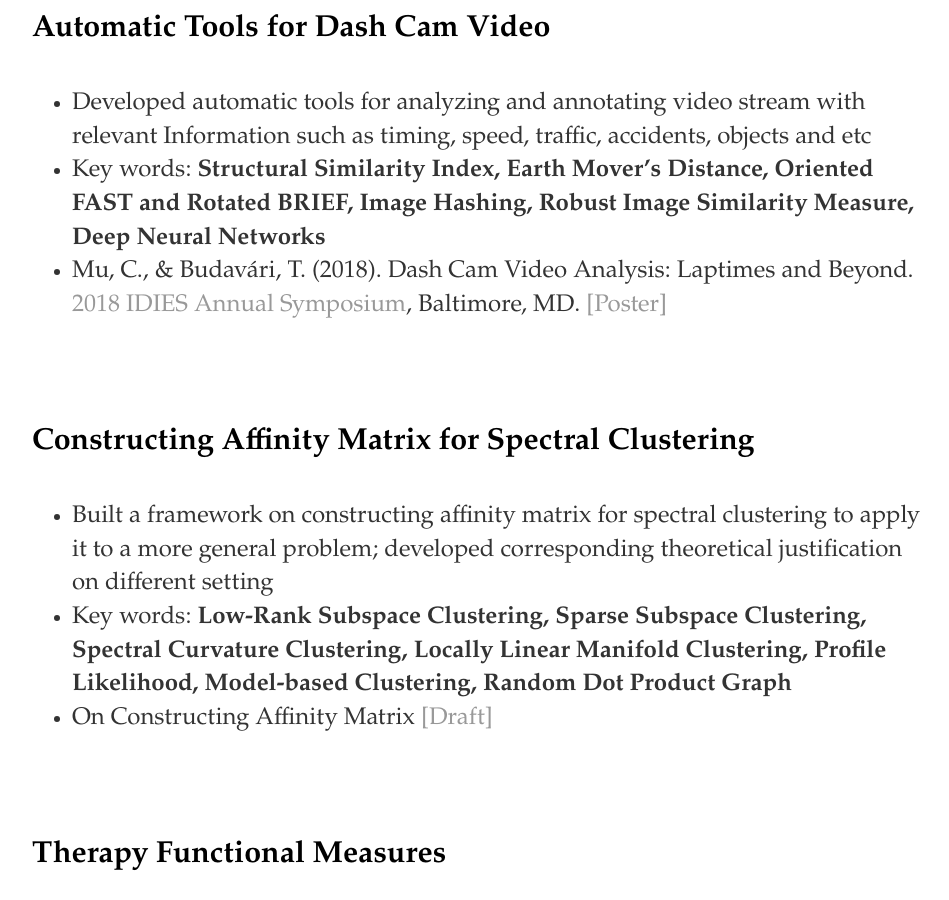
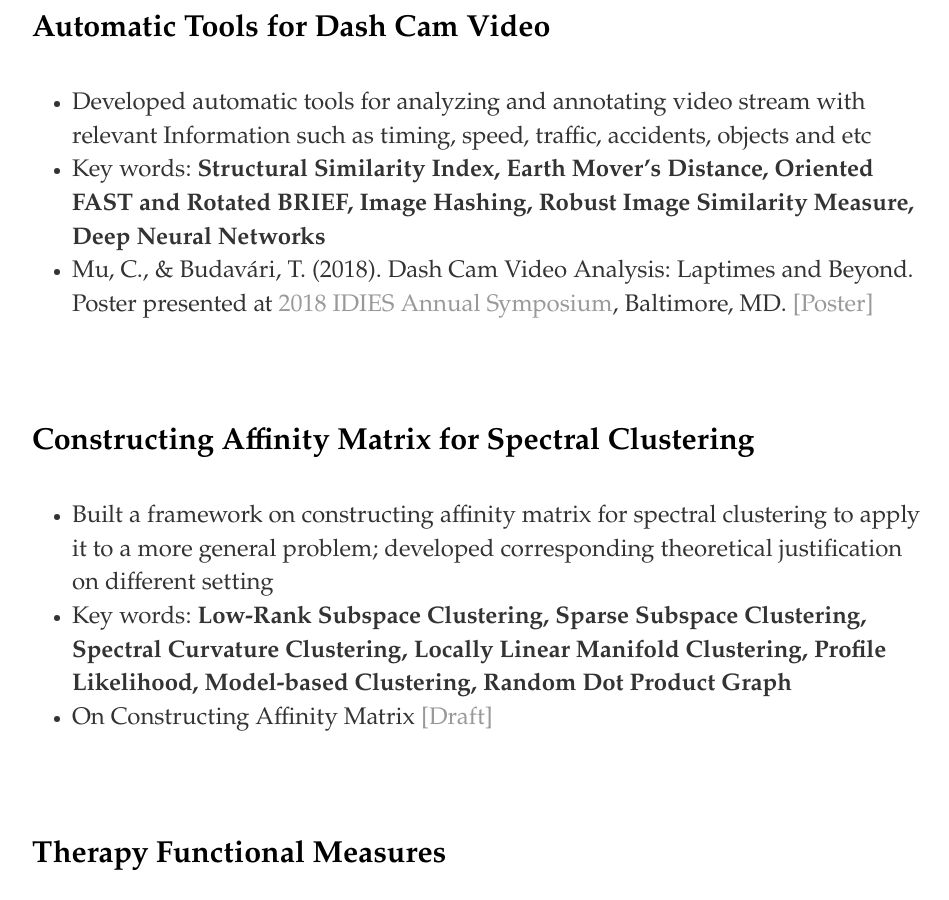
Before and after one commit to CongM/CongM.github.io, a Jekyll site: the page built from research/index.html, in a window 1280 px wide and 900 px high, scrolled down 735 px. Shown: the whole window, without its empty margins (160-1109 px from the left). Built offline with Jekyll 4.4.1, drawn with Linux system fonts in a browser that asks for light colours.

Commit message:
Update index.html

```diff
--- a/research/index.html
+++ b/research/index.html
@@ -18,7 +18,7 @@
 	<ul>
 		<li>Developed automatic tools for analyzing and annotating video stream with relevant Information such as timing, speed, traffic, accidents, objects and etc</li>
 		<li>Key words: <b>Structural Similarity Index, Earth Mover’s Distance, Oriented FAST and Rotated BRIEF, Image Hashing, Robust Image Similarity Measure, Deep Neural Networks</b></li>
-		<li>Mu, C., & Budavári, T. (2018). Dash Cam Video Analysis: Laptimes and Beyond. <a href="http://idies.jhu.edu/presentation/dash-cam-video-analysis-laptimes-and-beyond/" target="_blank">2018 IDIES Annual Symposium</a>, Baltimore, MD. <a href="/research/Dash Cam Video Analysis - Laptimes and Beyond.pdf" target="_blank">[Poster]</a></li>
+		<li>Mu, C., & Budavári, T. (2018). Dash Cam Video Analysis: Laptimes and Beyond. Poster presented at <a href="http://idies.jhu.edu/presentation/dash-cam-video-analysis-laptimes-and-beyond/" target="_blank">2018 IDIES Annual Symposium</a>, Baltimore, MD. <a href="/research/Dash Cam Video Analysis - Laptimes and Beyond.pdf" target="_blank">[Poster]</a></li>
 	</ul>
   <br><br>
   <h4>Constructing Affinity Matrix for Spectral Clustering</h4>
```
